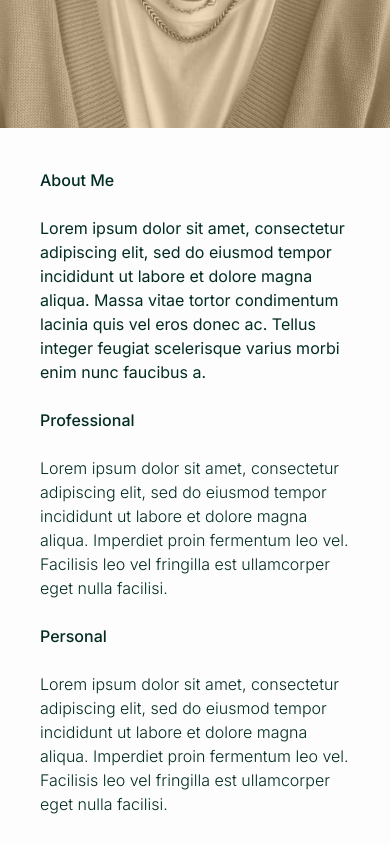
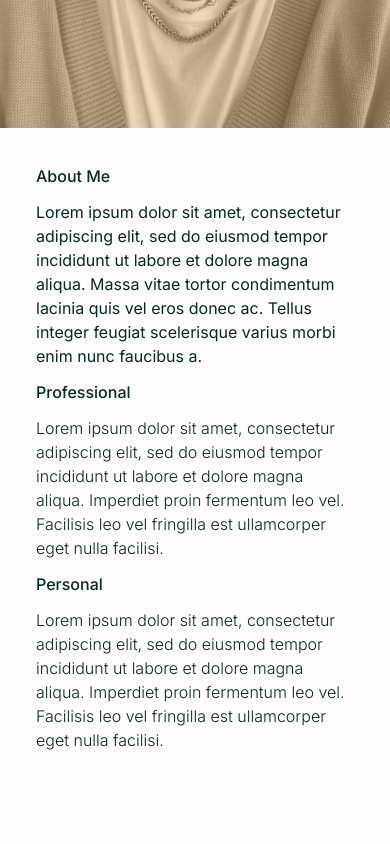
Before and after one commit to PetDios9/personal-site-v2, a Next.js app: page / in a window 390 px wide. Shown: the part 1560-2404 px from the top of the page. Built offline with nearby package versions, Linux system fonts and the light colour scheme.

Commit message:
style: adjusted padding and card sticky behavior on mobile in aboutme comp

```diff
--- a/src/app/page.tsx
+++ b/src/app/page.tsx
@@ -18,7 +18,7 @@ export default function Home() {
         <div className="sticky top-0">
           <Portrait />
         </div>
-        <div className="lg:sticky lg:top-0">
+        <div className="sticky top-0">
           <AboutMe />
         </div>
         <div className="sticky top-0" id="projects">
--- a/src/components/AboutMe.tsx
+++ b/src/components/AboutMe.tsx
@@ -1,6 +1,6 @@
 export default function AboutMe() {
   return (
-    <div className="bg-tetriary-color lg:pt-[150px] text-primary-color min-h-screen h-auto flex flex-col justify-start items-left p-10 gap-6 lg:gap-8 text-pretty sticky top-0">
+    <div className="bg-tetriary-color lg:pt-[150px] text-primary-color h-screen flex flex-col justify-start items-left p-9 lg:p-10 gap-3 lg:gap-8 text-pretty sticky top-0">
       <h1 className=" lg:text-4xl font-medium">About Me</h1>
       <h2 className="lg:text-2xl">
         Lorem ipsum dolor sit amet, consectetur adipiscing elit, sed do eiusmod
```
